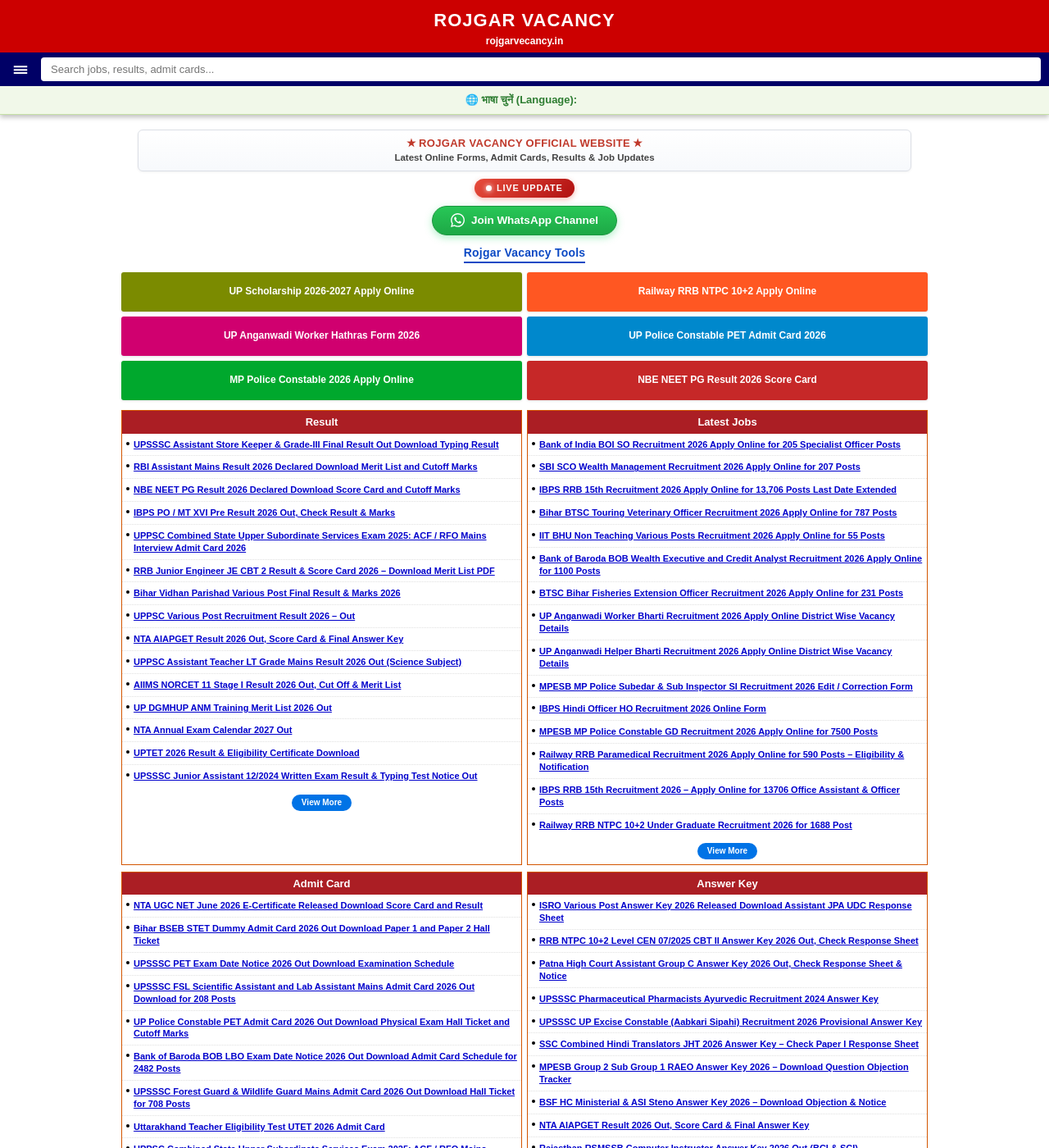
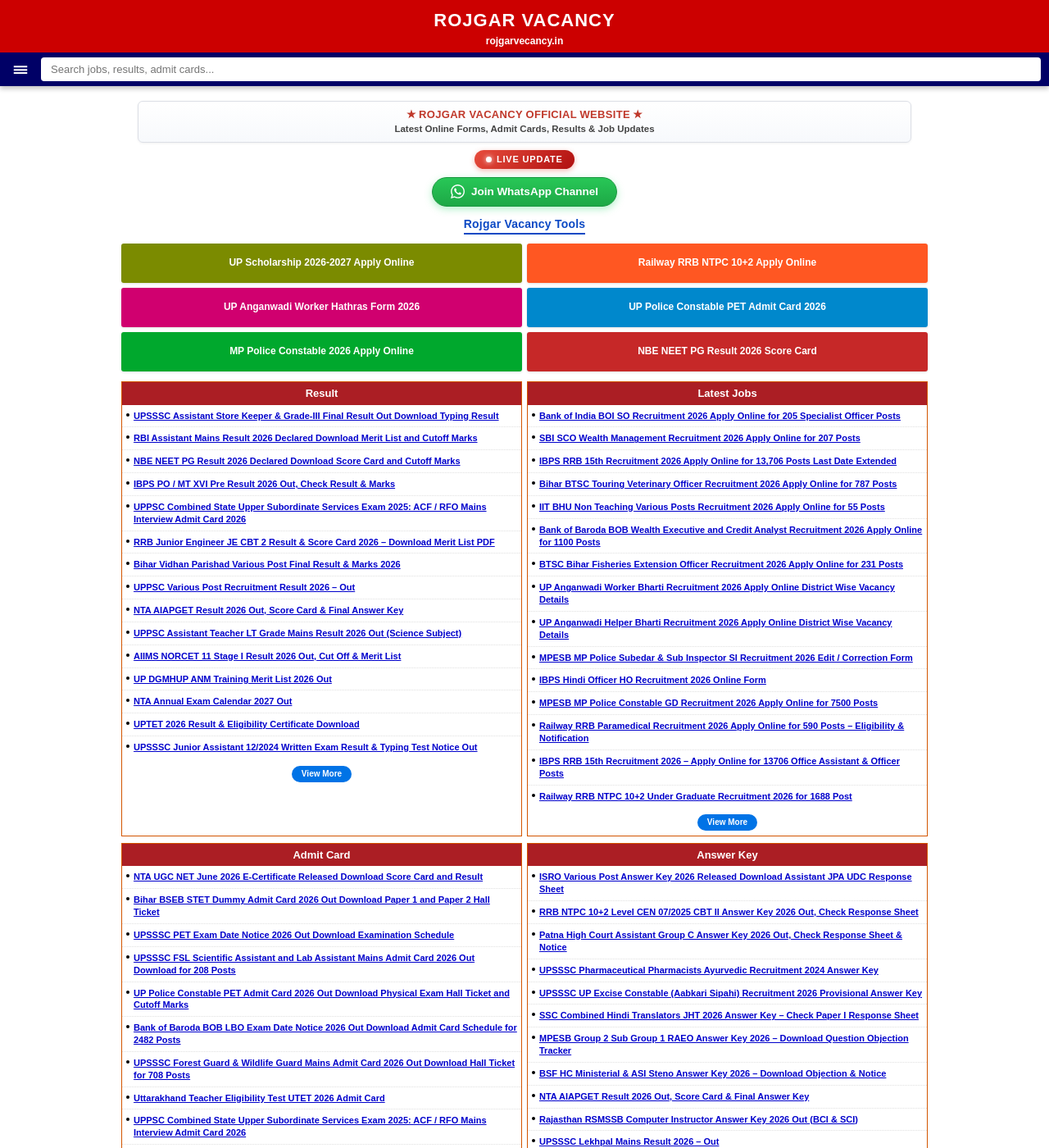
Before and after one commit to Rojgarvacancy/Rojgar-vacancy-, a Jekyll site: the page built from index.html, in a window 1280 px wide and 1400 px high. Shown: the whole window at 82% size. Built offline with Jekyll 4.4.1, drawn with Linux system fonts in a browser that asks for light colours.

Commit message:
Update default.html

```diff
--- a/_layouts/default.html
+++ b/_layouts/default.html
@@ -35,7 +35,7 @@
     }
     a { text-decoration: none; }
 
-    /* Sticky Container for Red Header, Blue Strip & Translate Bar */
+    /* Sticky Container for Red Header & Blue Strip */
     .sr-fixed-top {
       position: sticky;
       top: 0;
@@ -95,62 +95,6 @@
       border-radius: 4px;
       font-size: 13px;
       outline: none;
-    }
-
-    /* Google Translate Clean Strip */
-    .sr-translate-strip {
-      background: #f1f8e9;
-      border-bottom: 1px solid #c5e1a5;
-      padding: 5px 10px;
-      display: flex;
-      justify-content: center;
-      align-items: center;
-      gap: 8px;
-      font-size: 13px;
-    }
-    .sr-translate-label {
-      font-weight: bold;
-      color: #2e7d32;
-    }
-
-    /* Dropdown Stylings */
-    #google_translate_element {
-      display: inline-block !important;
-      min-height: 24px;
-    }
-    .goog-te-combo {
-      padding: 3px 8px !important;
-      border: 1px solid #4caf50 !important;
-      border-radius: 4px !important;
-      font-size: 13px !important;
-      font-weight: 600 !important;
-      color: #1b5e20 !important;
-      background: #ffffff !important;
-      outline: none !important;
-      cursor: pointer !important;
-    }
-
-    /* Google Branding & Banners Hide */
-    .goog-logo-link,
-    .goog-te-gadget > span,
-    .goog-te-gadget-icon,
-    #goog-gt-tt,
-    .goog-te-balloon-frame {
-      display: none !important;
-    }
-    .goog-te-gadget {
-      color: transparent !important;
-      font-size: 0px !important;
-    }
-    iframe.goog-te-banner-frame,
-    .goog-te-banner-frame {
-      display: none !important;
-      visibility: hidden !important;
-      height: 0 !important;
-    }
-    .goog-text-highlight {
-      background: transparent !important;
-      box-shadow: none !important;
     }
 
     /* Left Side Drawer Menu */
@@ -268,12 +212,6 @@
         <input class="sr-search-input" type="text" id="liveSearchInput" onkeyup="filterSiteContent()" placeholder="Search jobs, results, admit cards...">
       </div>
     </div>
-
-    <!-- Google Translate Bar -->
-    <div class="sr-translate-strip">
-      <span class="sr-translate-label">🌐 भाषा चुनें (Language):</span>
-      <div id="google_translate_element"></div>
-    </div>
   </div>
 
   <!-- Page Content -->
@@ -299,18 +237,6 @@
     <p>2026 Rojgar Vacancy (rojgarvecancy.in) - All Rights Reserved.</p>
     <p style="margin-top:6px;">Free Online Tool: <a href="https://photoresizer.store" target="_blank">Photo and Signature Resizer (photoresizer.store)</a></p>
   </footer>
-
-  <!-- Google Translate Load Script -->
-  <script type="text/javascript">
-    function googleTranslateElementInit() {
-      new google.translate.TranslateElement({
-        pageLanguage: 'en',
-        includedLanguages: 'hi,en,pa,gu,bn,mr,ta,te',
-        autoDisplay: false
-      }, 'google_translate_element');
-    }
-  </script>
-  <script type="text/javascript" src="https://translate.google.com/translate_a/element.js?cb=googleTranslateElementInit"></script>
 
   <script>
     function toggleMenu() {
```
Also changed, not shown: other parts of _layouts/default.html (+0 -1 lines).
